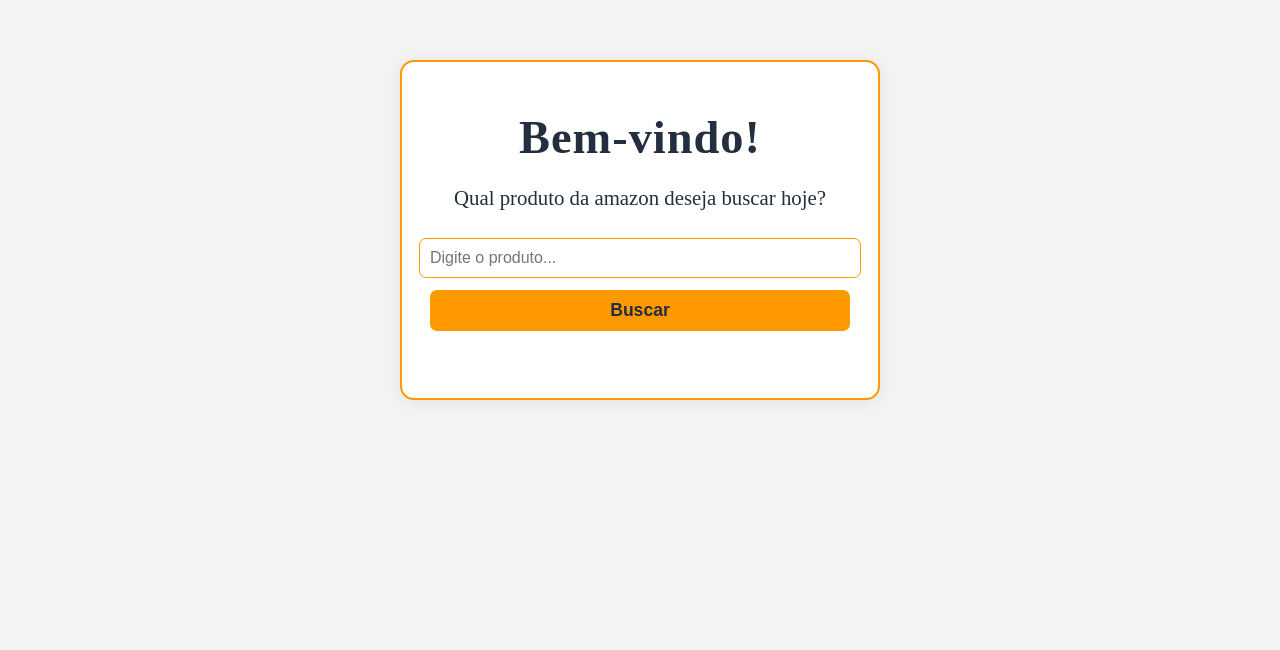
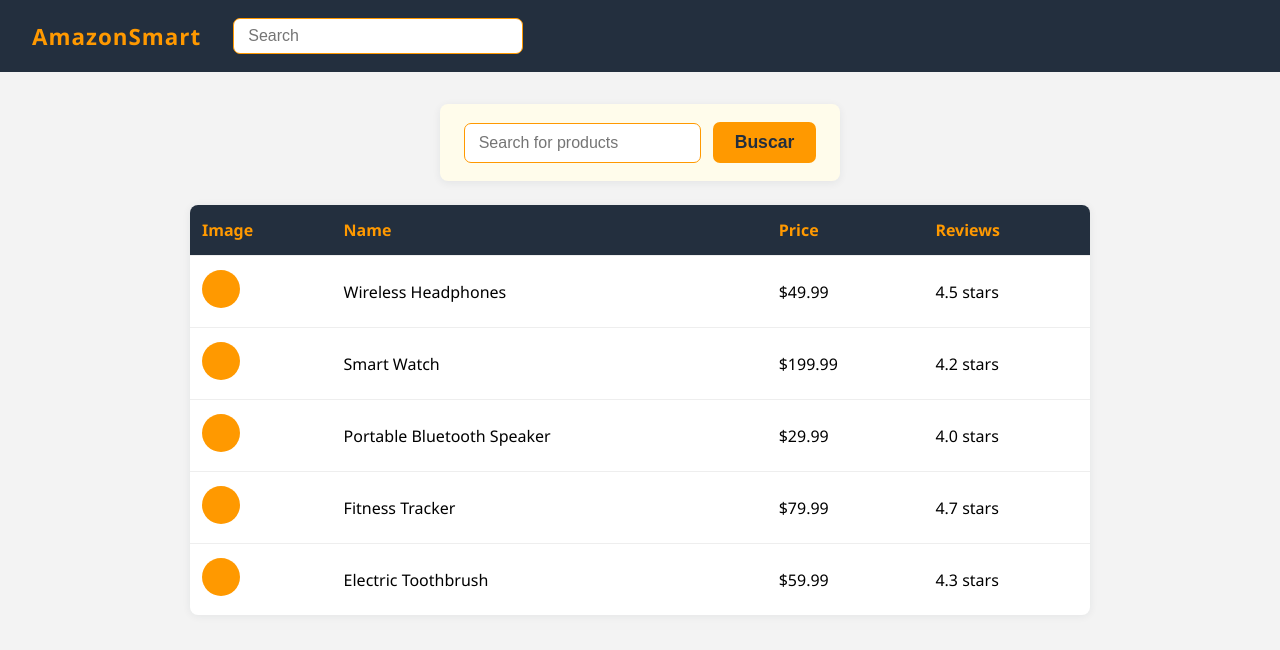
Before and after one commit to karolinybispo/amazon-firstpage-scraper-nodejs, a website built with Vite: page front-end/index.html in a window 1280 px wide. Built offline with nearby package versions, Linux system fonts and the light colour scheme.

Commit message:
tela versao stwich IA traduzido pelo CoPilot vscode

```diff
--- a/front-end/index.html
+++ b/front-end/index.html
@@ -1,41 +1,70 @@
   <!DOCTYPE html>
-<html lang="pt-BR">
+  <html lang="en">
   <head>
     <meta charset="UTF-8">
-  <link rel="icon" type="image/svg+xml" href="/vite.svg" />
     <meta name="viewport" content="width=device-width, initial-scale=1.0">
-  <title>Busca na Amazon</title>
   <link rel="stylesheet" href="/src/style.css">
+    <title>Document</title>
+
   </head>
   <body>
-  <!-- Estrutura HTML para usuario inserir keyword e enviar -->
-  <div class="container">
-    <h1>Bem-vindo!</h1>
-    <p class="subtitle">Qual produto da amazon deseja buscar hoje?</p>
-    <input id="inputKeyword" placeholder="Digite o produto..." />
-    <button type="submit" id="buttonSend">Buscar</button>
+  <header class="header">
+    <span class="logo">AmazonSmart</span>
+    <div class="search-bar">
+      <input type="text" placeholder="Search" id="headerSearch" />
     </div>
-
-    <!-- Tabela de resultados será inserida aqui -->
-    <table id="resultRequisicao">
+  </header>
+  <main>
+    <section class="main-search">
+      <div class="main-search-box">
+        <input type="text" placeholder="Search for products" id="mainInput" />
+        <button id="mainButton">Buscar</button>
+      </div>
+    </section>
+    <section class="results">
+      <table class="result-table">
+        <thead>
           <tr>
-      <td><strong>Título:</strong></td>
-      <td id="title"></td>
+            <th>Image</th>
+            <th>Name</th>
+            <th>Price</th>
+            <th>Reviews</th>
+          </tr>
+        </thead>
+        <tbody>
+          <tr>
+            <td><div class="img-placeholder"></div></td>
+            <td>Wireless Headphones</td>
+            <td>$49.99</td>
+            <td>4.5 stars</td>
           </tr>
           <tr>
-      <td><strong>Rating:</strong></td>
-      <td id="rating"></td>
+            <td><div class="img-placeholder"></div></td>
+            <td>Smart Watch</td>
+            <td>$199.99</td>
+            <td>4.2 stars</td>
           </tr>
           <tr>
-      <td><strong>Reviews:</strong></td>
-      <td id="reviews"></td>
+            <td><div class="img-placeholder"></div></td>
+            <td>Portable Bluetooth Speaker</td>
+            <td>$29.99</td>
+            <td>4.0 stars</td>
           </tr>
           <tr>
-      <td><strong>Image:</strong></td>
-      <td><img id="image" alt="imagem do produto"></td>
+            <td><div class="img-placeholder"></div></td>
+            <td>Fitness Tracker</td>
+            <td>$79.99</td>
+            <td>4.7 stars</td>
           </tr>
+           <tr>
+            <td><div class="img-placeholder"></div></td>
+            <td>Electric Toothbrush</td>
+            <td>$59.99</td>
+            <td>4.3 stars</td>
+          </tr>
+        </tbody>
       </table>
-
-  <script type="module" src="/src/main.js"></script>
+    </section>
+  </main>
 </body>
 </html>
--- a/front-end/src/style.css
+++ b/front-end/src/style.css
@@ -1,57 +1,78 @@
 body {
   background: #f3f3f3;
-  font-family: 'Times New Roman', Times, serif;
+  font-family: 'Segoe UI', Arial, sans-serif;
   margin: 0;
-  min-height: 100vh;
 }
 
-.container {
-  max-width: 420px;
-  margin: 60px auto;
-  background: #fff;
-  border-radius: 14px;
-  box-shadow: 0 2px 16px rgba(0,0,0,0.07);
-  padding: 18px 28px 28px 28px;
+.header {
   display: flex;
-  flex-direction: column;
   align-items: center;
-  border: 2px solid #ff9900; /* Amazon amarelo */
+  padding: 18px 32px;
+  background: #232f3e;
+  color: #ff9900;
+  gap: 32px;
 }
 
-h1 {
-  font-size: 2.9rem;
+.logo {
+  font-size: 1.4rem;
   font-weight: 700;
-  margin-bottom: 1px;
-  color: #232f3e; /* Amazon azul escuro */
-  text-align: center;
   letter-spacing: 1px;
 }
 
-.subtitle {
-  font-size: 1.3rem;
-  color: #232f3e;
-  margin-bottom: 28px;
-  text-align: center;
+.search-bar {
+  flex: 1;
 }
 
-#inputKeyword {
-  width: 100%;
-  padding: 10px;
+.search-bar input {
+  width: 260px;
+  padding: 8px 14px;
+  border-radius: 7px;
+  border: 1.5px solid #ff9900;
+  font-size: 1rem;
+  outline: none;
+  background: #fff;
+  color: #232f3e;
+}
+
+main {
+  max-width: 900px;
+  margin: 0 auto;
+  padding: 32px 0;
+}
+
+.main-search {
+  display: flex;
+  justify-content: center;
+  margin-bottom: 24px;
+}
+
+.main-search-box {
+  background: #fffceb;
+  border-radius: 8px;
+  padding: 18px 24px;
+  display: flex;
+  gap: 12px;
+  align-items: center;
+  box-shadow: 0 2px 8px rgba(35,47,62,0.07);
+}
+
+.main-search-box input {
+  flex: 1;
+  padding: 10px 14px;
   border: 1.5px solid #ff9900;
   border-radius: 7px;
   font-size: 1rem;
   outline: none;
-  margin-bottom: 12px;
-  transition: border-color 0.2s;
+  background: #fff;
+  color: #232f3e;
 }
 
-#inputKeyword:focus {
+.main-search-box input:focus {
   border-color: #ffa41c;
 }
 
-#buttonSend {
-  width: 100%;
-  padding: 10px;
+.main-search-box button {
+  padding: 10px 22px;
   background: #ff9900;
   color: #232f3e;
   border: none;
@@ -59,23 +80,46 @@
   font-size: 1.1rem;
   font-weight: 600;
   cursor: pointer;
-  margin-bottom: 39px;
   transition: background 0.2s;
 }
 
-#buttonSend:hover {
+.main-search-box button:hover {
   background: #ffa41c;
 }
 
-#resultRequisicao {
-  display:  none; /* tabela começa escondida */
-  border-collapse: collapse;
-  margin-top: 20px;
-  max-width: 420px;
-  margin: auto; /* centraliza a tabela */
-
+.results {
+  margin-top: 18px;
 }
 
-#image{
-  width: max-150px
+.result-table {
+  width: 100%;
+  border-collapse: collapse;
+  background: #fff;
+  border-radius: 8px;
+  overflow: hidden;
+  box-shadow: 0 1px 8px rgba(35,47,62,0.07);
 }
+
+.result-table th, .result-table td {
+  border-bottom: 1px solid #eee;
+  padding: 14px 12px;
+  text-align: left;
+}
+
+.result-table th {
+  background: #232f3e;
+  color: #ff9900;
+  font-weight: 600;
+}
+
+.result-table tr:last-child td {
+  border-bottom: none;
+}
+
+.img-placeholder {
+  width: 38px;
+  height: 38px;
+  border-radius: 50%;
+  display: inline-block;
+  background:#ff9900
+}
```
Lines whose indentation alone changed are shown as unchanged.
